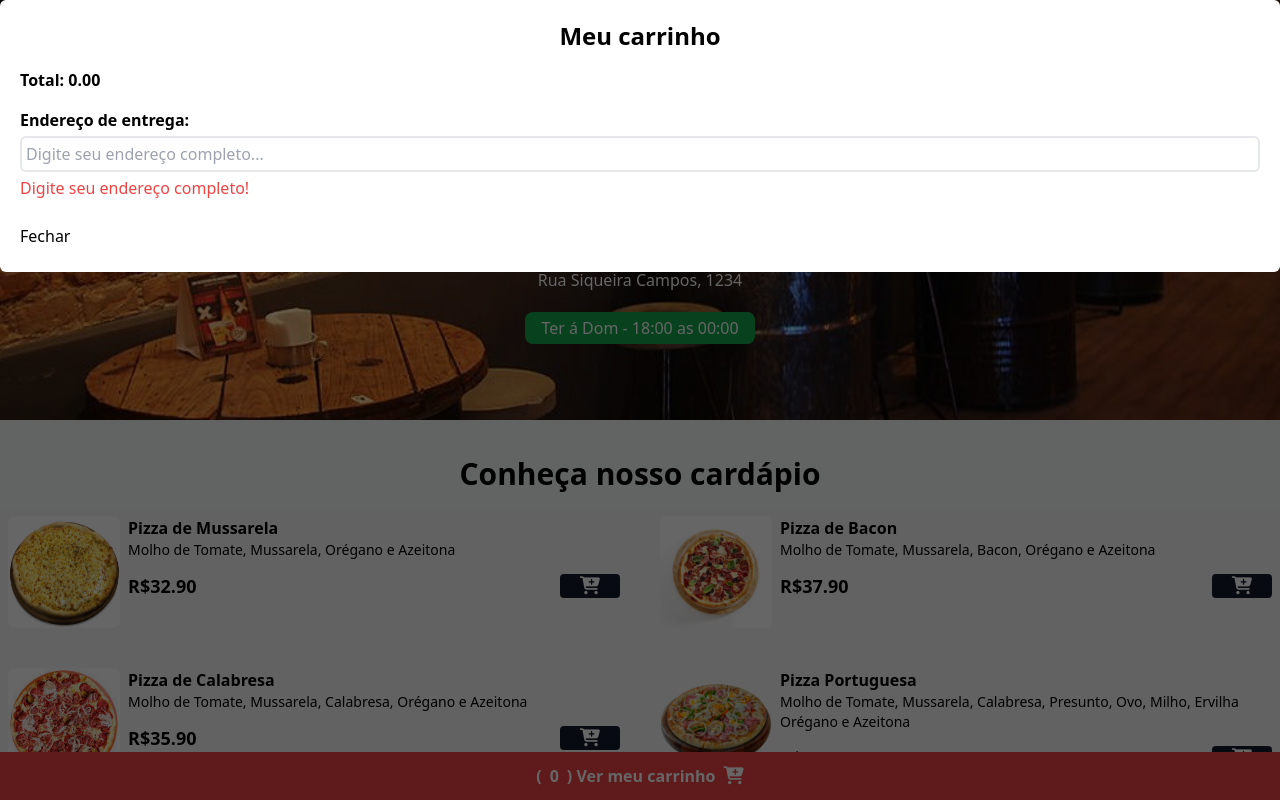
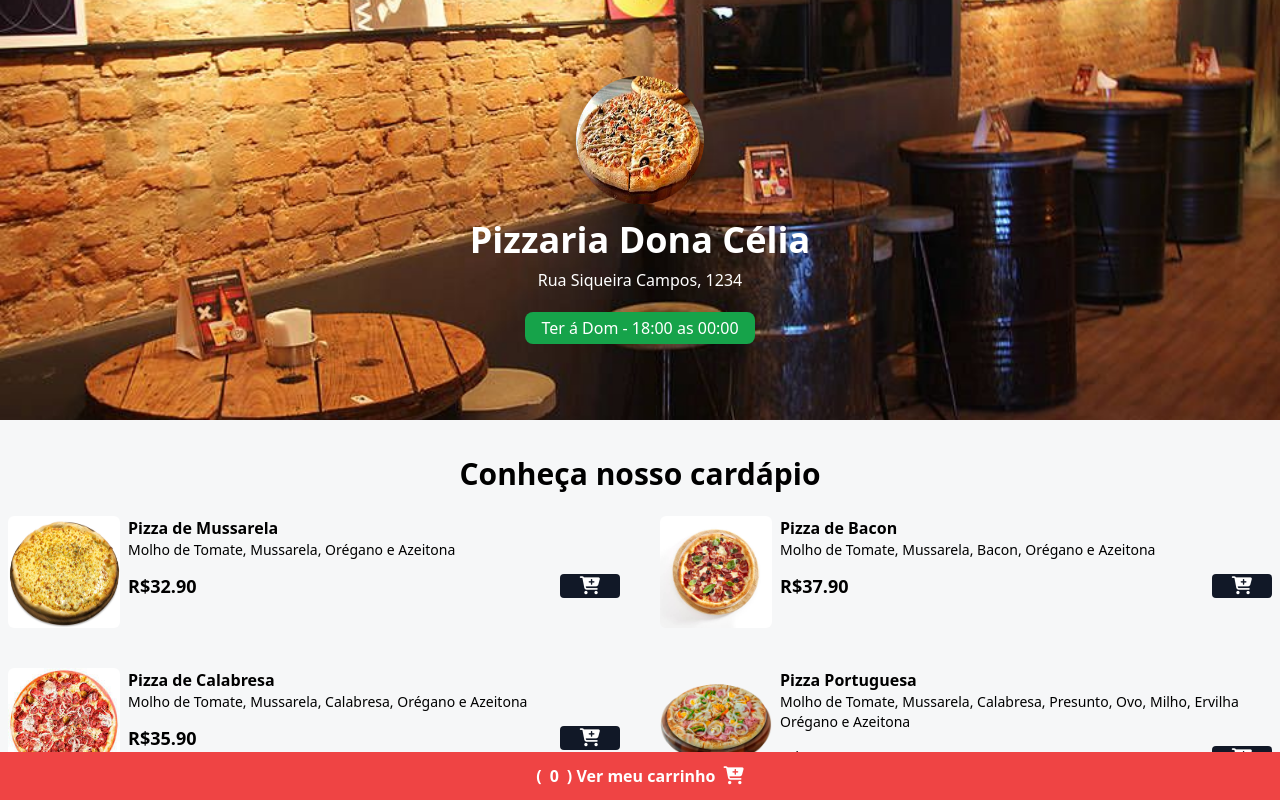
Before and after one commit to renanbc/Projeto-Pizzaria, a website: page index.html in a window 1280 px wide. Shown: the top 800 px of the page. Drawn offline with Linux system fonts and the light colour scheme.

Commit message:
atualização projeto

```diff
--- a/index.html
+++ b/index.html
@@ -264,8 +264,8 @@
 
     <!-- MODAL CART -->
     <div
-      class="bg-black/60 w-full h-full fixed top-0 left-0 z-[99] items-center justify-center "
-      id="cart-modal"
+    class="bg-black/60 w-full h-full fixed top-0 left-0 z-[99]  items-center justify-center hidden"
+    id="cart-modal"
     >
 
         <div class="bg-white p-5 rounded-md min-w-[90%] md:min-w-[600px]">
@@ -279,23 +279,23 @@
             <input
               type="text"
               placeholder="Digite seu endereço completo..."
-              id="adress"
+              id="address"
               class="w-full border-2 p-1 rounded-md my-1"
             />
-            <p class="text-red-500 hodden">Digite seu endereço completo!</p>
+            <p class="text-red-500 hidden" id="address-warn">Digite seu endereço completo!</p>
 
             <div class="flex items-center justify-between mt-5 w-full">
-                <button
-                  id="close-modal-btn">Fechar</button>
-
+                <button id="close-modal-btn">Fechar</button>
                 <button id="checkout-btn" class="bg-green-500 text-white px-4 py-1 rounded">Finalizar pedido</button>
             </div>
+
 
         </div>
 
     </div>
     <!-- FIM MODAL CART -->
 
+    <!-- BUTTON CART FOOTER -->
     <footer class="w-full bg-red-500 py-3 fixed bottom-0 z-40 flex justify-center">
         <button
           class="flex items-center gap-2 text-white font-bold"
@@ -305,7 +305,7 @@
             <i class="fa fa-cart-plus text-lg text-white"></i>
         </button>
     </footer>
-
+    <!-- FIM BUTTON CART FOOTER -->
 </body>
 
 </html>
```
Also changed, not shown: styles/output.css.
